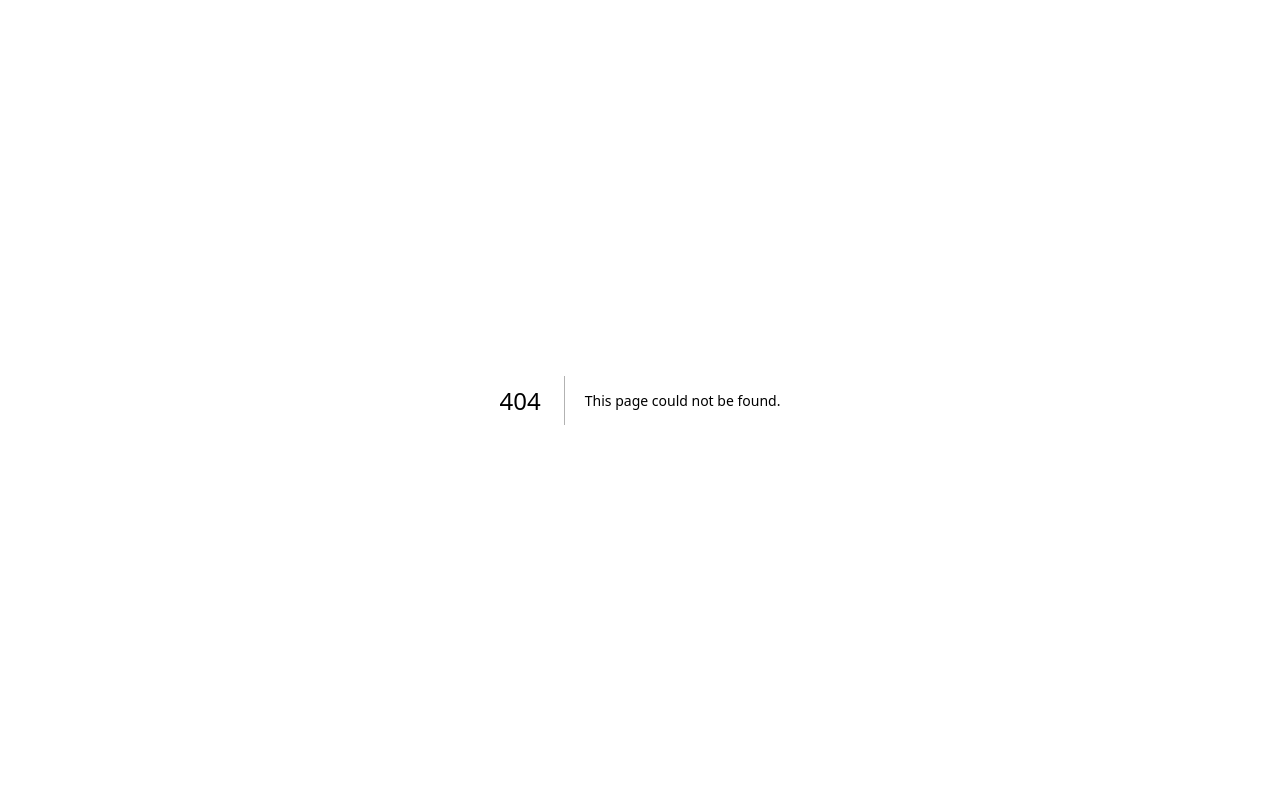
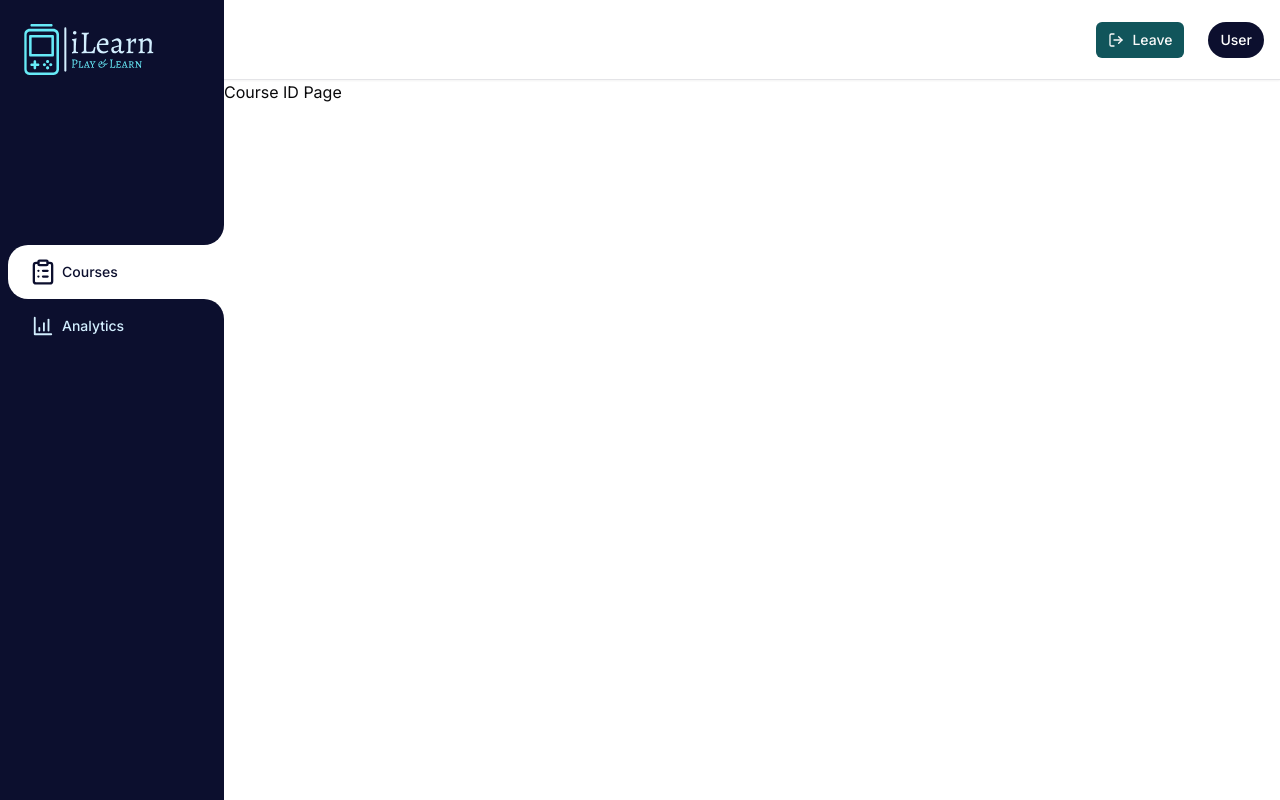
Before and after one commit to IroseAboveitall/LMS_Platform, a Next.js app: page /instructor/courses/1 in a window 1280 px wide. Before the commit this address had no page. Built offline with nearby package versions, Linux system fonts and the light colour scheme.

Commit message:
[FEATURE] Add the Basic Course Id page.

```diff
--- /dev/null
+++ b/app/(dashboard)/(routes)/instructor/courses/[courseId]/page.tsx
@@ -0,0 +1,9 @@
+const CourseIdPage = () => {
+    return (
+        <div>
+            Course ID Page
+        </div>
+    );
+}
+
+export default CourseIdPage;
```
